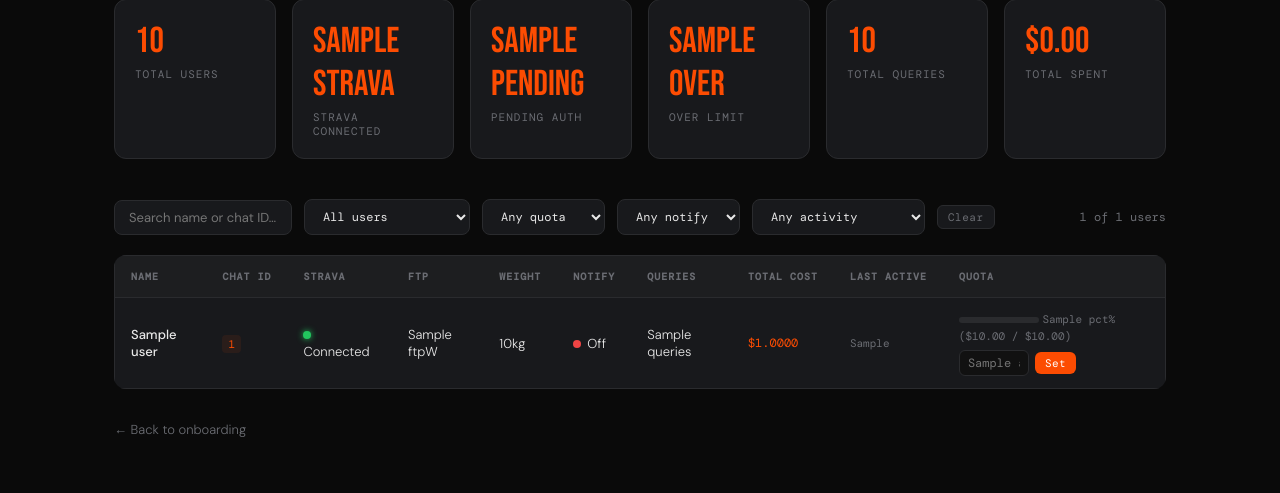
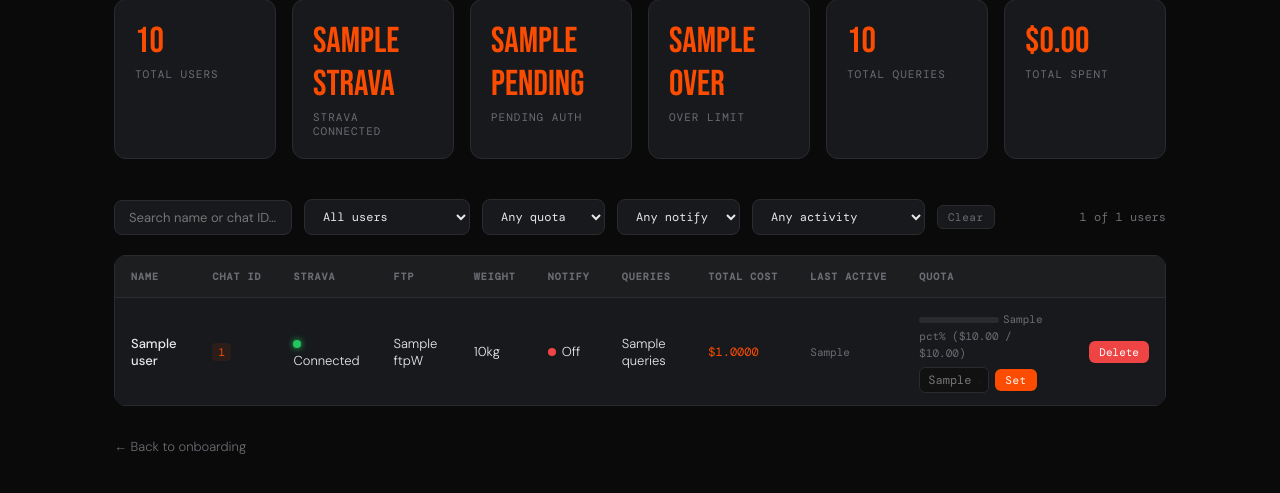
Before and after one commit to andreyshindler/strava-custom-coach, a Flask app: template onboarding/templates/admin.html in a window 1280 px wide. Shown: the part 174-667 px from the top of the page. Run offline with Flask 3, Linux system fonts and the light colour scheme; the template is opened without the code that fills it: most values are stand-ins (such as "Sample title", 1, 10 or a date in 2020); parts of the project's set-up code (start-up, migrations or seed data) failed here and were passed over.

Commit message:
Add delete user button with confirmation dialog to admin panel

```diff
--- a/onboarding/templates/admin.html
+++ b/onboarding/templates/admin.html
@@ -135,6 +135,7 @@
         <th>Total Cost</th>
         <th>Last Active</th>
         <th>Quota</th>
+        <th></th>
       </tr>
     </thead>
     <tbody>
@@ -186,6 +187,12 @@
             <button class="quota-btn" type="submit">Set</button>
           </form>
           {% endif %}
+        </td>
+        <td>
+          <form method="POST" action="/admin/delete/{{ u.chat_id }}"
+                onsubmit="return confirm('Delete {{ u.name }}? This cannot be undone.')">
+            <button type="submit" style="background:var(--red);color:#fff;border:none;border-radius:6px;padding:4px 10px;font-size:11px;cursor:pointer;font-family:'DM Mono',monospace">Delete</button>
+          </form>
         </td>
       </tr>
       {% endfor %}
```
